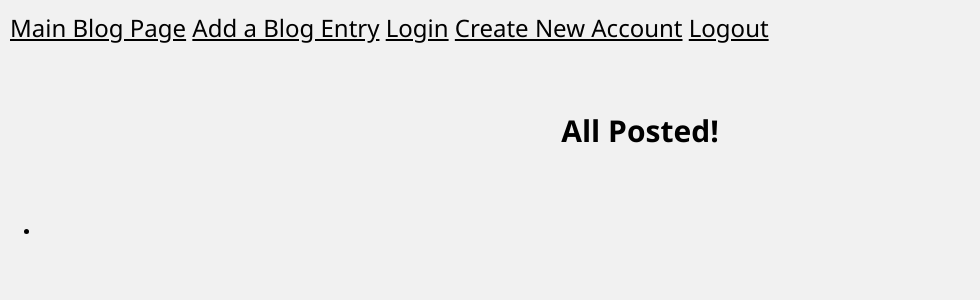
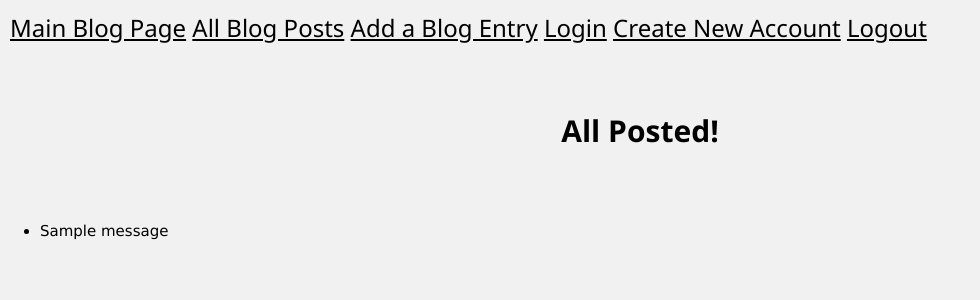
Before and after one commit to earl-gadel/blogz, a Flask app: page /blog in a window 1280 px wide. Shown: the top 300 px of the page, without its empty margins (0-980 px from the left). Run offline with Flask 2, Linux system fonts and the light colour scheme; tables that the repository leaves empty hold one stand-in row (values such as "Sample post"); one stand-in notice (Sample message) is shown; data that the repository does not hold is empty.

Commit message:
fixed flash messages

```diff
--- a/templates/base.html
+++ b/templates/base.html
@@ -7,6 +7,7 @@
     <title>Blogz!</title>
         <h3 class="inline-text">
             <a href="/">Main Blog Page</a>
+            <a href="/blog">All Blog Posts</a>
             <a href="/newpost">Add a Blog Entry</a>
             <a href="/login">Login</a>
             <a href="/signup">Create New Account</a>
@@ -23,7 +24,7 @@
 
     {% with messages = get_flashed_messages(with_categories=True) %}
         <ul>
-        {% for category in messages %}
+        {% for category,message in messages %}
             <li class="{{category}}">{{message}}</li>
         {% endfor %}
         </ul>
```
